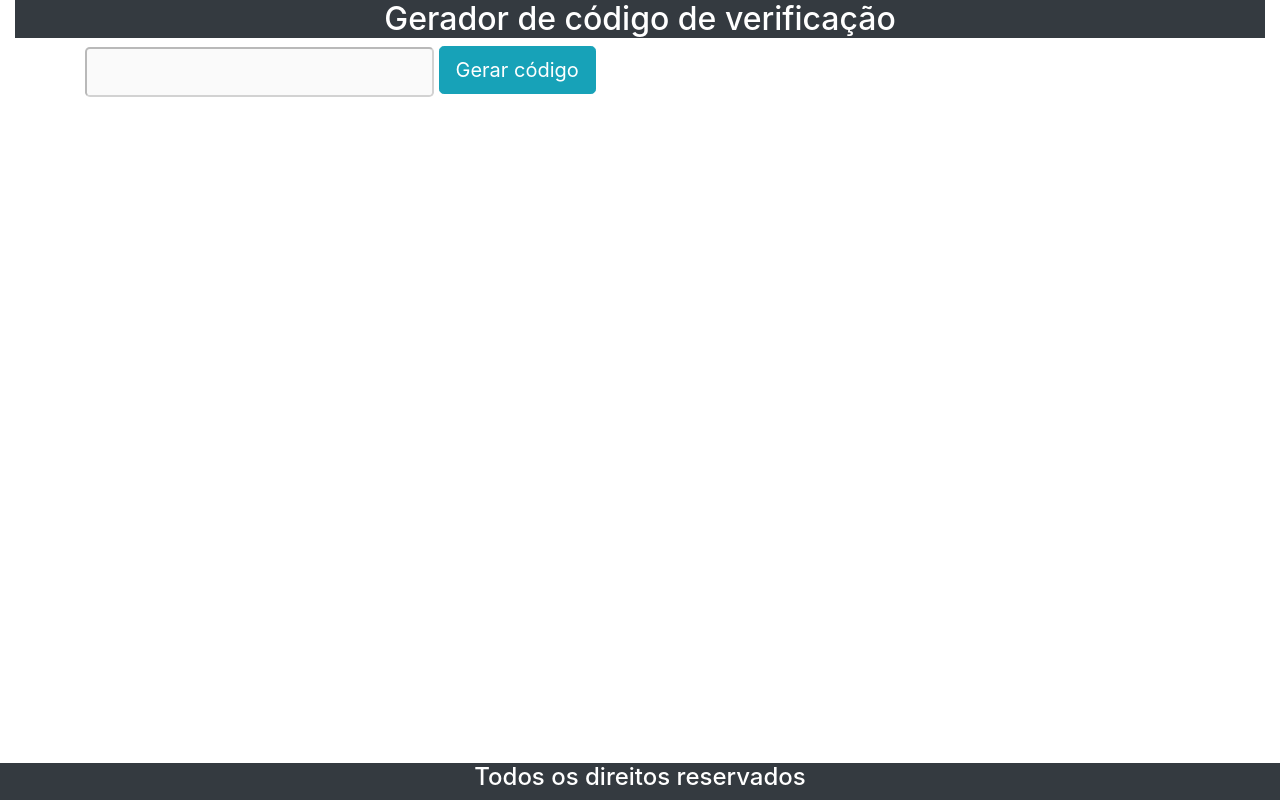
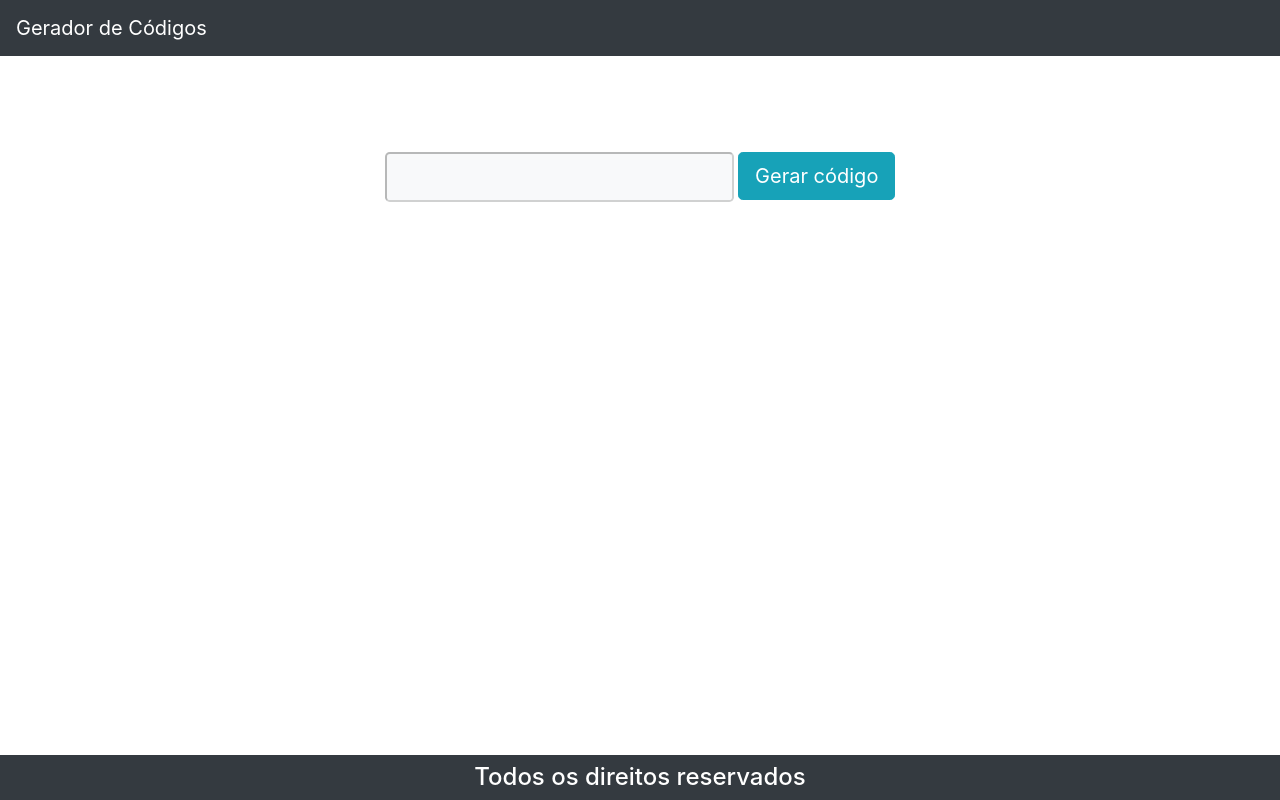
Before and after one commit to F4bi0h/Gerador-de-Codigos, a plain HTML site: page index.html in a window 1280 px wide. Drawn offline with nearby package versions, Linux system fonts and the light colour scheme; files that its build step writes are made by us from their sources.

Commit message:
atualizando arquivos

```diff
--- a/index.html
+++ b/index.html
@@ -13,39 +13,28 @@
 
     <script src="https://code.jquery.com/jquery-3.3.1.min.js" integrity="sha256-FgpCb/KJQlLNfOu91ta32o/NMZxltwRo8QtmkMRdAu8=" crossorigin="anonymous"></script>
 
-    <script>
-
-      function gerarcodigo() {
-        document.getElementById('gerar-codigo').click(
-          document.getElementById('campo-codigo').value = Math.round(Math.random() * 8579)
-        )
-      }
-
-    </script>
+    <script src="js/script.js"></script>
 
   </head>
   <body>
 
-    <!--        Início Container        -->
-    <div class="container-fluid" style="height: 625px;">
-
-      <!--       Início topo        -->
-      <div class="bg-dark text-white text-center">
-        <h2>Gerador de código de verificação</h2>
-      </div>
-      <!--        Fim topo        -->
+    <!--       Início topo        -->
+    <nav class="navbar navbar-expand-md navbar-dark bg-dark">
+      <a href="#" class="navbar-brand">Gerador de Códigos</a>
+    </nav>
+    <!--        Fim topo        -->
 
 
       <!--        Início conteudo        -->
       <section class="d-flex">
-        <div class="container align-self-center">
-          <div class="row">
-            <div class="col-md-12">
-              <div class="m-auto">
-                <input id="campo-codigo" type="text" disabled class="form-control-lg text-center text-lg">
+        <div class="container">
+          <div class="row justify-content-center align-items-center">
+            <div class="col-auto">
+                <div class="p-5 mt-5">
+                  <input id="campo-codigo" type="text" disabled class="form-control-lg text-center text-lg bg-light">
 
-                <button id="gerar-codigo" type="button" class="btn btn-info btn-lg mb-2" onclick="gerarcodigo()">Gerar código</button>
-              </div>
+                  <button id="gerar-codigo" type="button" class="btn btn-info btn-lg mb-2" onclick="gerarcodigo()">Gerar código</button>
+                </div>
             </div>
           </div>
         </div>
@@ -54,13 +43,11 @@
 
 
       <!--        Início rodapé        -->
-      <footer class="text-center bg-dark text-white fixed-bottom">
+      <footer class="text-center bg-dark text-white fixed-bottom pt-2">
         <h4>Todos os direitos reservados</h4>
       </footer>
       <!--        Fim rodapé        -->
 
-    </div>
-    <!--        Fim Container        -->
 
 
 
--- /dev/null
+++ b/js/script.js
@@ -0,0 +1,5 @@
+function gerarcodigo() {
+    document.getElementById('gerar-codigo').click(
+      document.getElementById('campo-codigo').value = Math.round(Math.random() * 8579)
+    )
+  }
```
Also changed, not shown: css/bootstrap.min.css (renamed from bootstrap.min.css), js/bootstrap.min.js (added).
